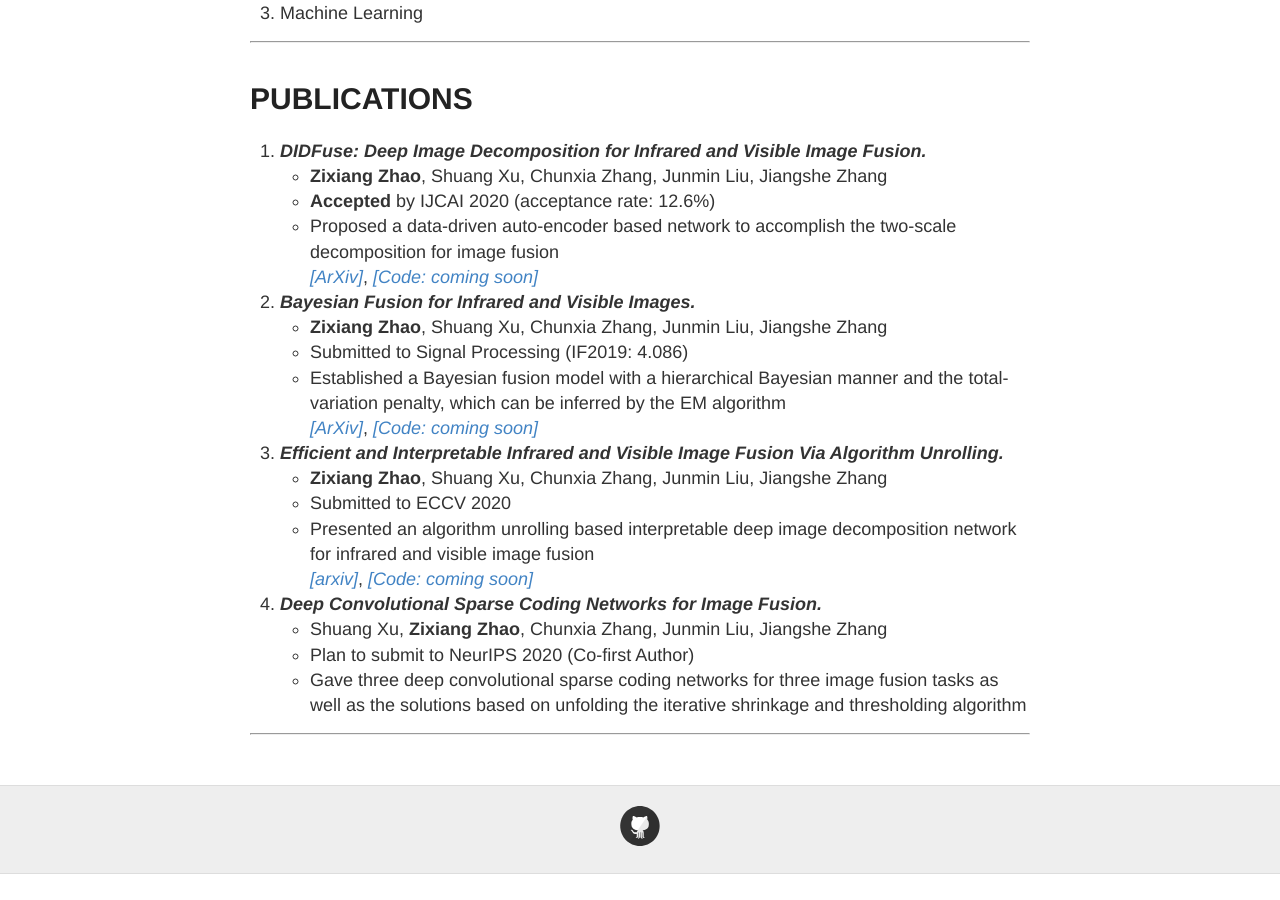
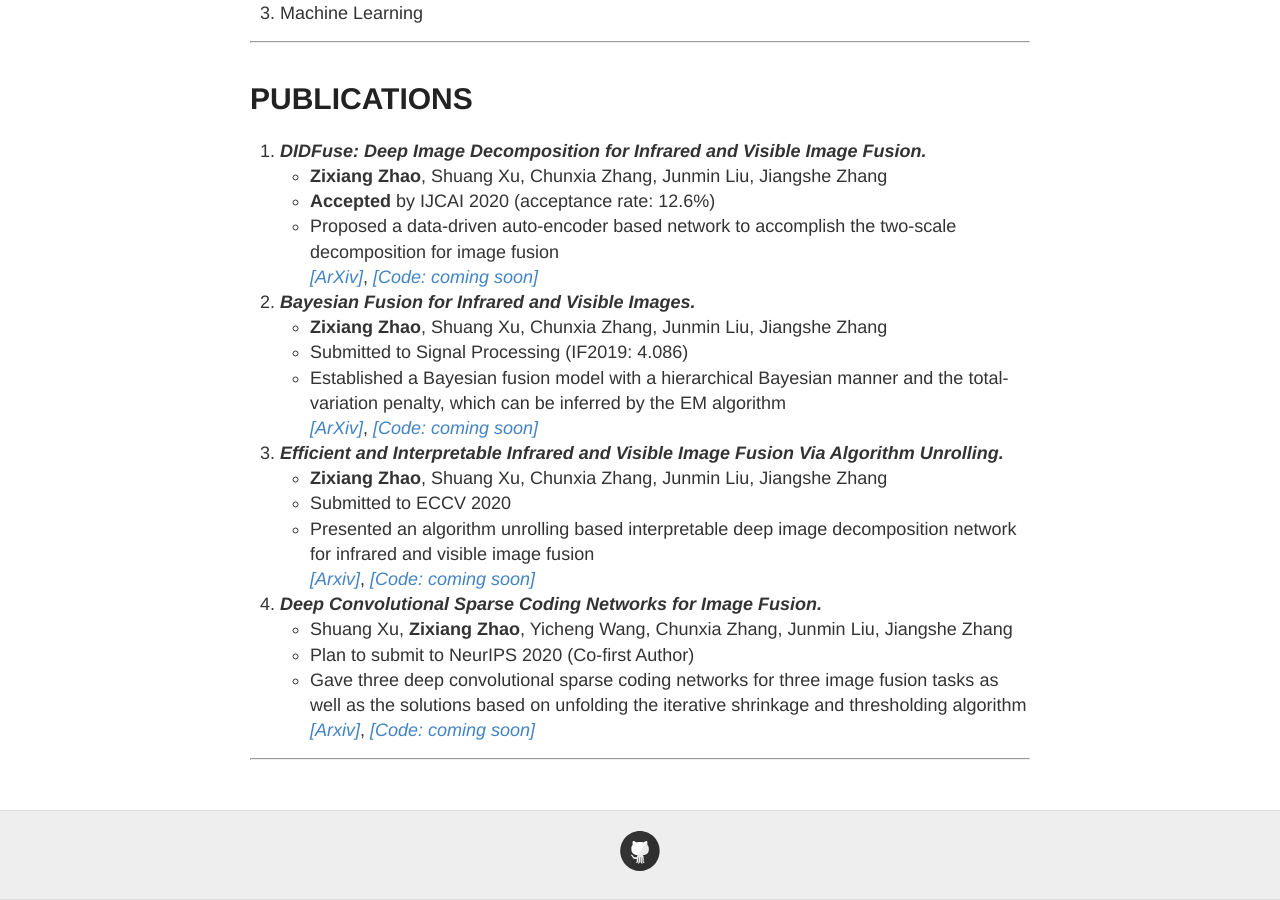
Before and after one commit to Zhaozixiang1228/Zhaozixiang1228.github.io, a Jekyll site: the page built from index.md, in a window 1280 px wide and 900 px high, scrolled down 671 px. Built offline with Jekyll 4.4.1, drawn with Linux system fonts in a browser that asks for light colours; our own code applies the rules of GitHub Pages for plain Markdown files; before the commit the page ends 1545 px from its top, so only the background shows below that.

Commit message:
Update index.md

```diff
--- a/index.md
+++ b/index.md
@@ -38,11 +38,12 @@ I am expected to obtain my Master's degree in 2021 and purse **an admission of a
 * **Zixiang Zhao**, Shuang Xu, Chunxia Zhang, Junmin Liu, Jiangshe Zhang
 * Submitted to ECCV 2020
 * Presented an algorithm unrolling based interpretable deep image decomposition network for infrared and visible image fusion
-[*[arxiv]*](https://arxiv.org/abs/2005.05896), [*[Code: coming soon]*]()
+[*[Arxiv]*](https://arxiv.org/abs/2005.05896), [*[Code: coming soon]*]()
 
 4. ***Deep Convolutional Sparse Coding Networks for Image Fusion.***
-* Shuang Xu, **Zixiang Zhao**, Chunxia Zhang, Junmin Liu, Jiangshe Zhang
+* Shuang Xu, **Zixiang Zhao**, Yicheng Wang, Chunxia Zhang, Junmin Liu, Jiangshe Zhang
 * Plan to submit to NeurIPS 2020 (Co-first Author)
 * Gave three deep convolutional sparse coding networks for three image fusion tasks as well as the solutions based on unfolding the iterative shrinkage and thresholding algorithm
+[*[Arxiv]*](https://arxiv.org/abs/2005.08448), [*[Code: coming soon]*]()
 
 ---
```
